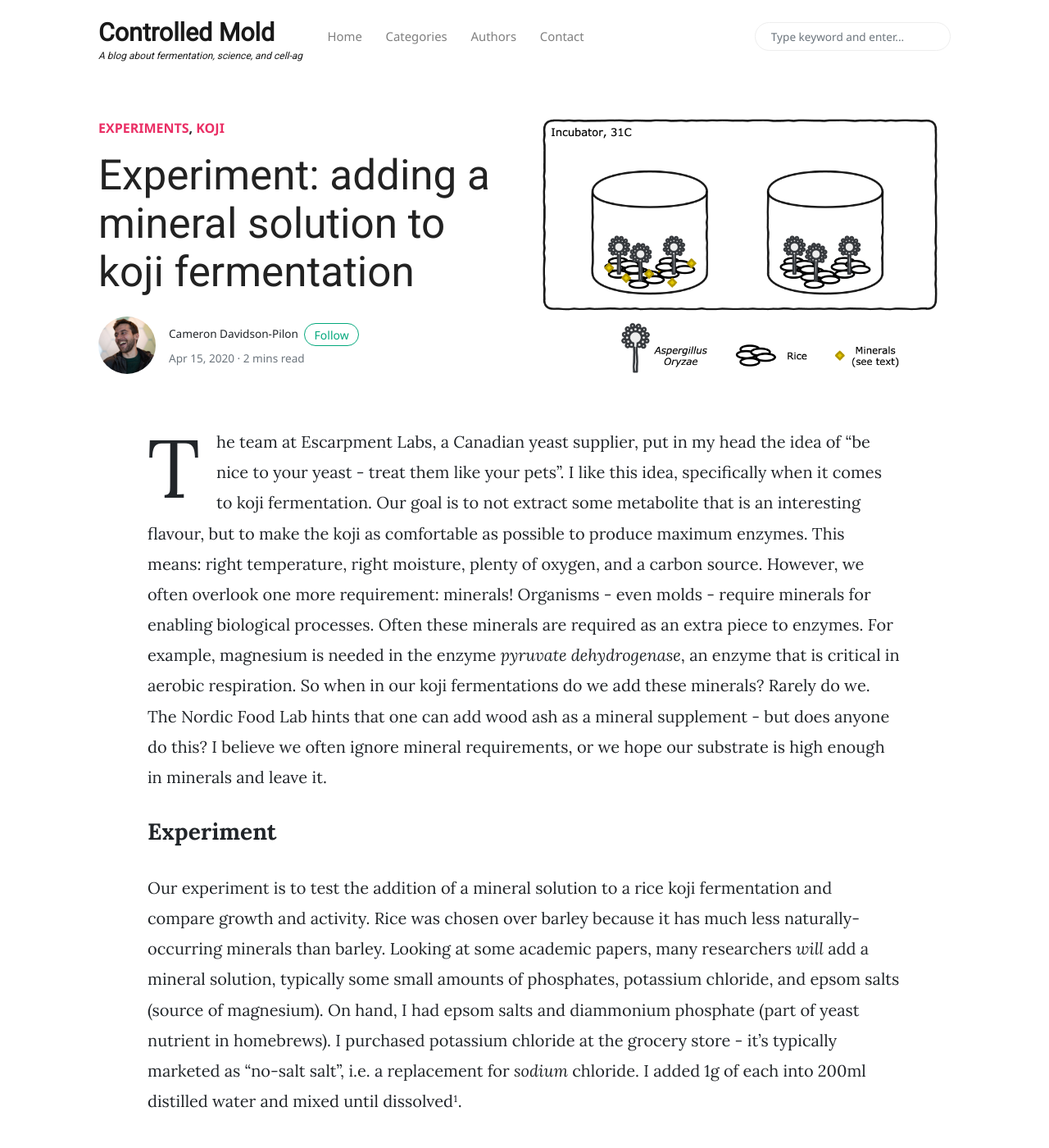
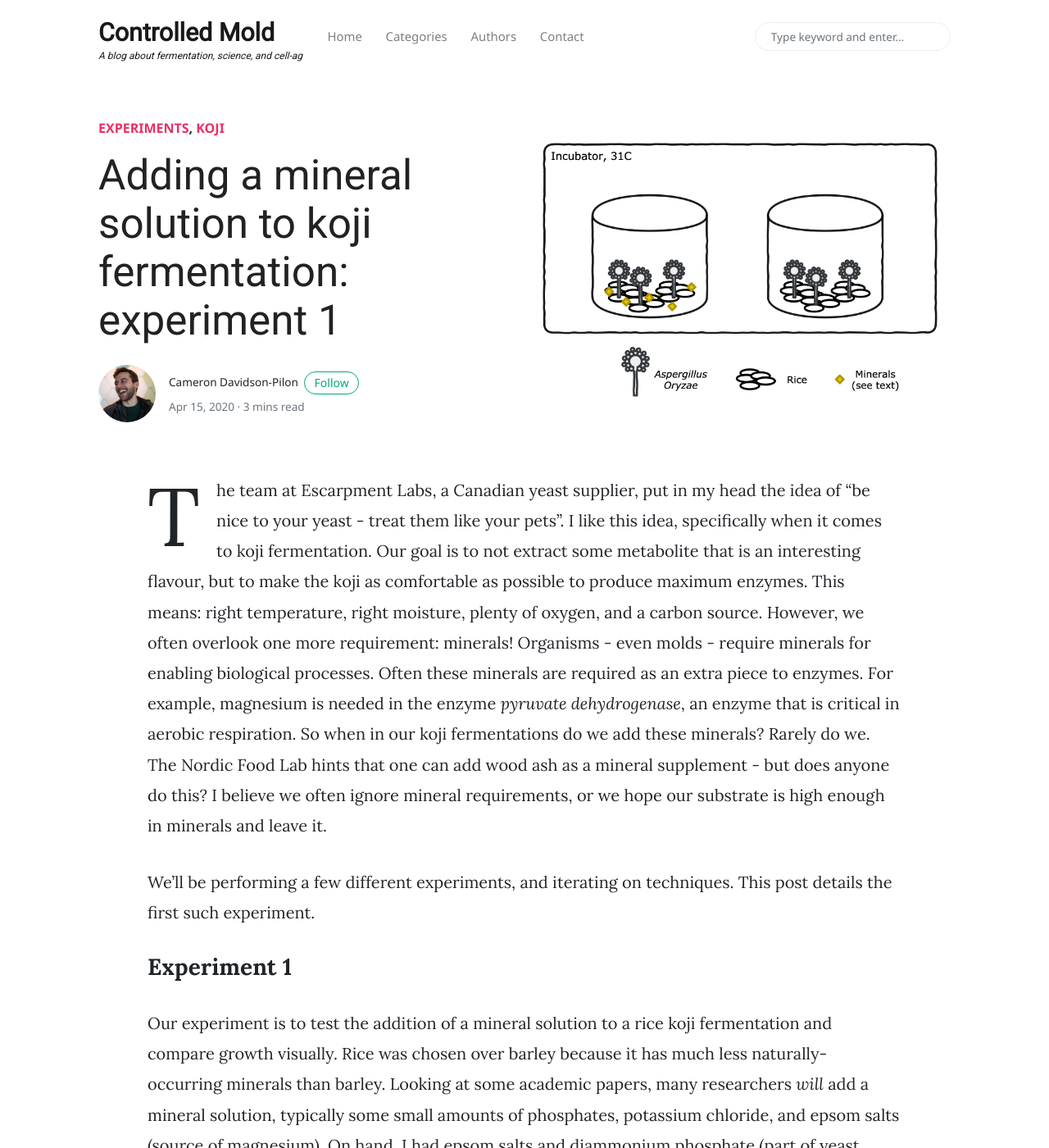
Before and after one commit to ControlledMold/ControlledMold.github.io, a Jekyll site: the page built from _posts/2020-04-15-experiment-adding-a-mineral-solution-to-koji-fermentation.md, in a window 1280 px wide and 1400 px high. Shown: the whole window at 82% size. Built offline with Jekyll 4.4.1, drawn with Linux system fonts in a browser that asks for light colours; nearby versions of some CDN libraries; comment, search, counter and statistics services are not loaded; some of the changed text lies outside the part shown.

Commit message:
update post

```diff
--- a/_posts/2020-04-15-experiment-adding-a-mineral-solution-to-koji-fermentation.md
+++ b/_posts/2020-04-15-experiment-adding-a-mineral-solution-to-koji-fermentation.md
@@ -1,5 +1,5 @@
 ---
-title: 'Experiment: adding a mineral solution to koji fermentation'
+title: 'Adding a mineral solution to koji fermentation: experiment 1'
 tags:
 - koji
 - aspergillus-oryzae
@@ -13,9 +13,11 @@ categories:
 ---
 
 The team at Escarpment Labs, a Canadian yeast supplier, put in my head the idea of "be nice to your yeast - treat them like your pets". I like this idea, specifically when it comes to koji fermentation. Our goal is to not extract some metabolite that is an interesting flavour, but to make the koji as comfortable as possible to produce maximum enzymes. This means: right temperature, right moisture, plenty of oxygen, and a carbon source. However, we often overlook one more requirement: minerals! Organisms - even molds - require minerals for enabling biological processes. Often these minerals are required as an extra piece to enzymes. For example, magnesium is needed in the enzyme *pyruvate dehydrogenase*, an enzyme that is critical in aerobic respiration. So when in our koji fermentations do we add these minerals? Rarely do we. The Nordic Food Lab hints that one can add wood ash as a mineral supplement - but does anyone do this? I believe we often ignore mineral requirements, or we hope our substrate is high enough in minerals and leave it.
-### Experiment
 
-Our experiment is to test the addition of a mineral solution to a rice koji fermentation and compare growth and activity. Rice was chosen over barley because it has much less naturally-occurring minerals than barley. Looking at some academic papers, many researchers _will_ add a mineral solution, typically some small amounts of phosphates, potassium chloride, and epsom salts (source of magnesium). On hand, I had epsom salts and diammonium phosphate (part of yeast nutrient in homebrews). I purchased potassium chloride at the grocery store - it's typically marketed as "no-salt salt", i.e. a replacement for _sodium_ chloride. I added 1g of each into 200ml distilled water and mixed until dissolved¹.
+We'll be performing a few different experiments, and iterating on techniques. This post details the first such experiment.
+### Experiment 1
+
+Our experiment is to test the addition of a mineral solution to a rice koji fermentation and compare growth visually. Rice was chosen over barley because it has much less naturally-occurring minerals than barley. Looking at some academic papers, many researchers _will_ add a mineral solution, typically some small amounts of phosphates, potassium chloride, and epsom salts (source of magnesium). On hand, I had epsom salts and diammonium phosphate (part of yeast nutrient in homebrews). I purchased potassium chloride at the grocery store - it's typically marketed as "no-salt salt", i.e. a replacement for _sodium_ chloride. I added 1g of each into 200ml distilled water and mixed until dissolved¹.
 
 I prepared two trays of pressure-cooked rice, and inoculated both with equal amounts of ground rice koji. I next added 3ml of mineral solution to my _test_ tray and mixed, and 3ml of tap water to my _control_ tray and mixed. I covered both and added to my incubator at 31℃.
 
@@ -23,7 +25,7 @@ I prepared two trays of pressure-cooked rice, and inoculated both with equal amo
 *Graphical representation of experiment conditions*
 
 
-![inoculation](/assets/images/rice_mineral_trial1/innocc.jpg){:width="300" .center}
+![inoculation](/assets/images/rice_mineral_trial1/innocc.jpg){:width="320" .center}
 *Cooked rice inoculated with ground koji*
 
 
@@ -39,9 +41,9 @@ During the fermentation, I had some humidity issues (too much humidity to be exa
 After 46h, I removed the trays and inspected them. Growth looked good in both.  From visual inference, I couldn't tell a difference between them.  Images below!
 
 ![results](/assets/images/rice_mineral_trial1/results.jpg){:width="520" .center}
-*Results of experiment: test on the left, control on the right. I don't see a difference, do you?*
+*Results of trial 1: test on the left, control on the right. I don't see a difference, do you?*
 
-### Conclusion
+#### Conclusion
 I want to do more experiments around this. I would like to develop a quantitative measure, probably some measure of enzyme activity (I have some assays in mind). What's next for this rice koji? It's being used in my first attempt at sake.
 
 
```
